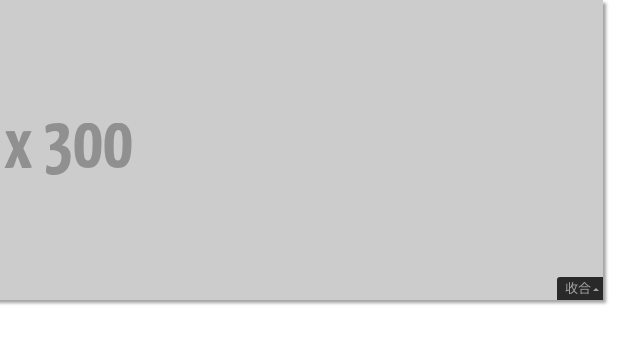
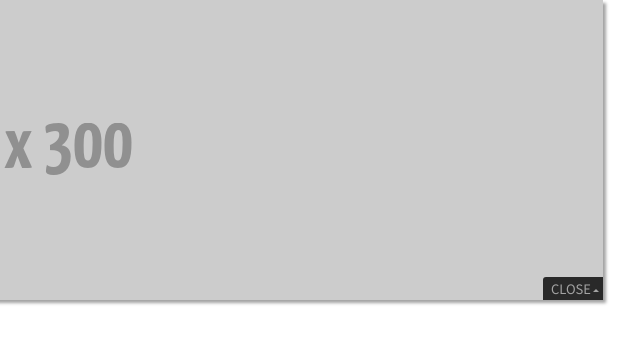
Before and after one commit to MechaChen/Lion_Banner_Module, a plain HTML site: page index.html in a window 1280 px wide. Shown: the full height of the page, 637-1277 px from the left. Drawn offline with nearby package versions, Linux system fonts and the light colour scheme.

Commit message:
完成可更改按鈕文字

```diff
--- a/JS/bannerPlugin.js
+++ b/JS/bannerPlugin.js
@@ -16,19 +16,36 @@
   var transSecond = "2s";
 
   Module.DEFAULTS = {
+    openAtStart: true,
+    autoToggle: true,
     button: {
       closeText: "收合",
       openText: "展開",
       class: "btn"
+    },
+    class: {
+      closed: "closed",
+      closing: "closing",
+      opened: "opened",
+      opening: "opening"
+    },
+    transition: true,
+    whenTransition: function() {
+      console.log("whenTransition");
     }
   };
 
   // 被選到的元素可執行的函式
+  Module.prototype.defaultSetting = function() {
+    var btnOpts = this.options.button;
+    this.$ele.find(`.${btnOpts.class}`).text(btnOpts.closeText);
+  };
   Module.prototype.addShadow = function() {
     this.$ele.css("boxShadow", shadow);
   };
-  Module.prototype.close = function() {
-    this.$ele.find(".btn").click(toggleBanner.bind(this));
+  Module.prototype.toggleBanner = function() {
+    var btnOpts = this.options.button;
+    this.$ele.find(`.${btnOpts.class}`).click(bannerAnima.bind(this));
   };
 
   $.fn[ModuleName] = function(methods, options) {
@@ -42,19 +59,20 @@
       console.log(opts);
       var module = new Module(el, opts);
       // 將每個元素帶入函式
+      module.defaultSetting();
       module.addShadow();
-      module.close();
+      module.toggleBanner();
     });
   };
 
-  function toggleBanner() {
+  function bannerAnima() {
     // variables
-    var btn = this.$ele.find(".btn");
     var btnOpts = this.options.button;
+    var btn = this.$ele.find(`.${btnOpts.class}`);
     // functions
     this.$ele.toggleClass("close");
     this.$ele.css("transition", transSecond);
-    if (btn.text() == "收合") {
+    if (btn.text() == btnOpts.closeText) {
       btn.text(btnOpts.openText);
       setTimeout(changeHeight.bind(this, closeHeight), 2000);
     } else {
@@ -70,6 +88,12 @@
 
 $(function() {
   $(".banner")
-    .banner()
+    .banner({
+      button: {
+        closeText: "CLOSE",
+        openText: "OPEN",
+        class: "btn"
+      }
+    })
     .addClass("test_class");
 });
--- a/css/style.css
+++ b/css/style.css
@@ -1,5 +1,6 @@
 body {
   line-height: 1.5;
+  font-family: "Noto Sans TC", sans-serif;
 }
 
 .banner {
--- a/index.html
+++ b/index.html
@@ -7,6 +7,10 @@
     <link
       rel="stylesheet"
       href="https://cdnjs.cloudflare.com/ajax/libs/meyer-reset/2.0/reset.min.css"
+    />
+    <link
+      href="https://fonts.googleapis.com/css?family=Noto+Sans+TC&display=swap"
+      rel="stylesheet"
     />
     <link rel="stylesheet" href="css/style.css" />
     <title>Banner 模組練習</title>
```
Also changed, not shown: 1 other file.
